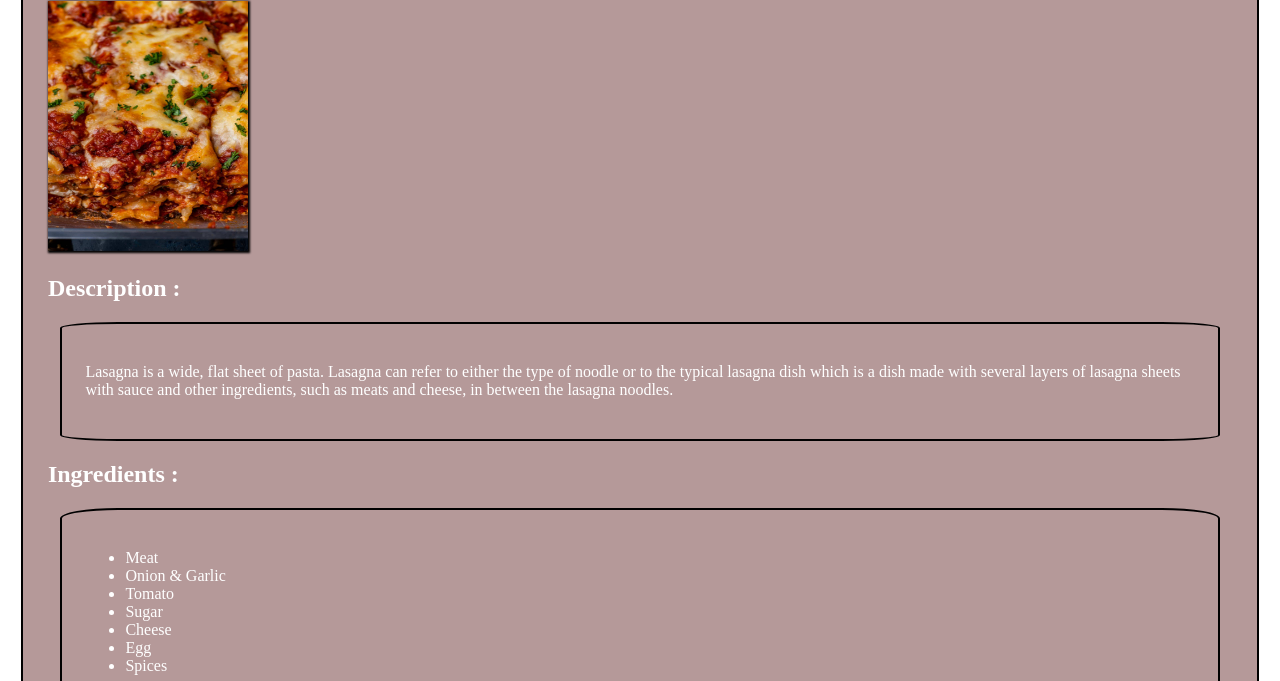
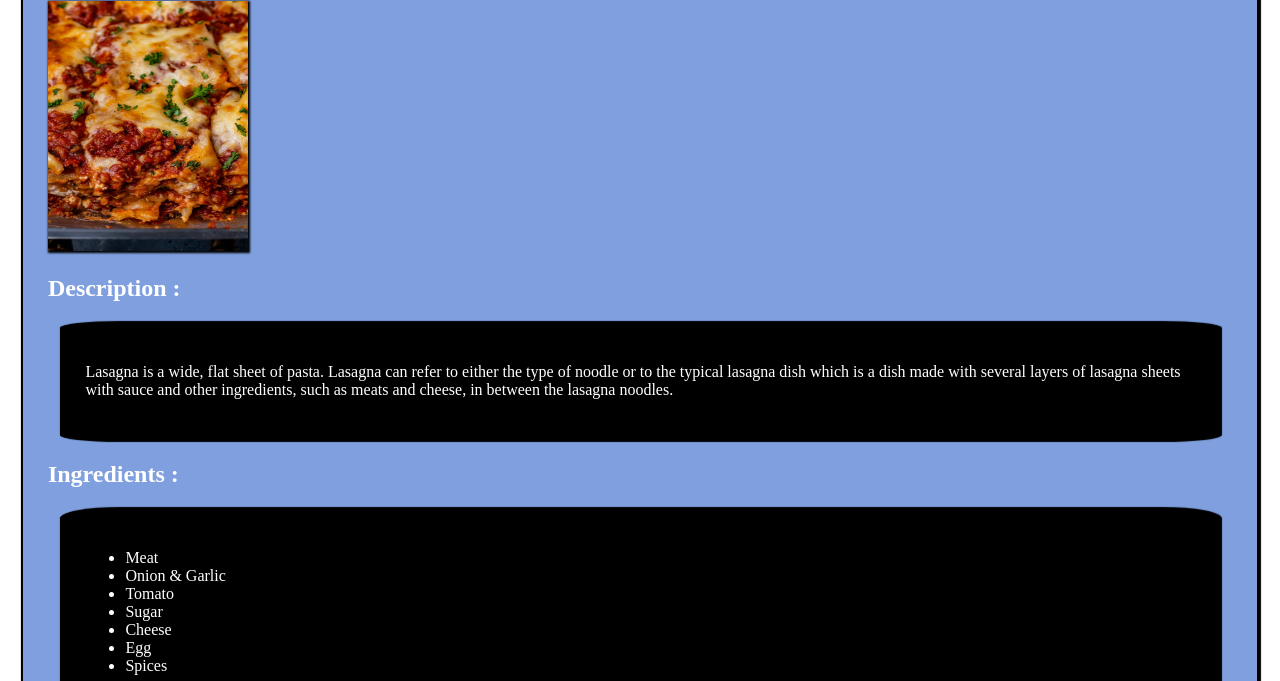
Before and after one commit to jonathanyanez02/odin-recipes, a plain HTML site: page recipes/lasagna.html in a window 1280 px wide. Shown: the part 119-800 px from the top of the page. Drawn offline with Linux system fonts and the light colour scheme.

```diff
--- a/styles/style.css
+++ b/styles/style.css
@@ -13,17 +13,18 @@
 
 div {
     color: white;
-
+    background-color: black;
     border: 2px solid black;
     border-radius: 5%;
     margin: 1%;
+    box-shadow: 1px 0px 1px 1px black;
 
     padding:2%
 
 }
 
 div#web-background {
-    background-color: rgb(181, 153, 153);
+    background-color: rgba(5, 67, 191, 0.51);
 }
 
 img{
```
